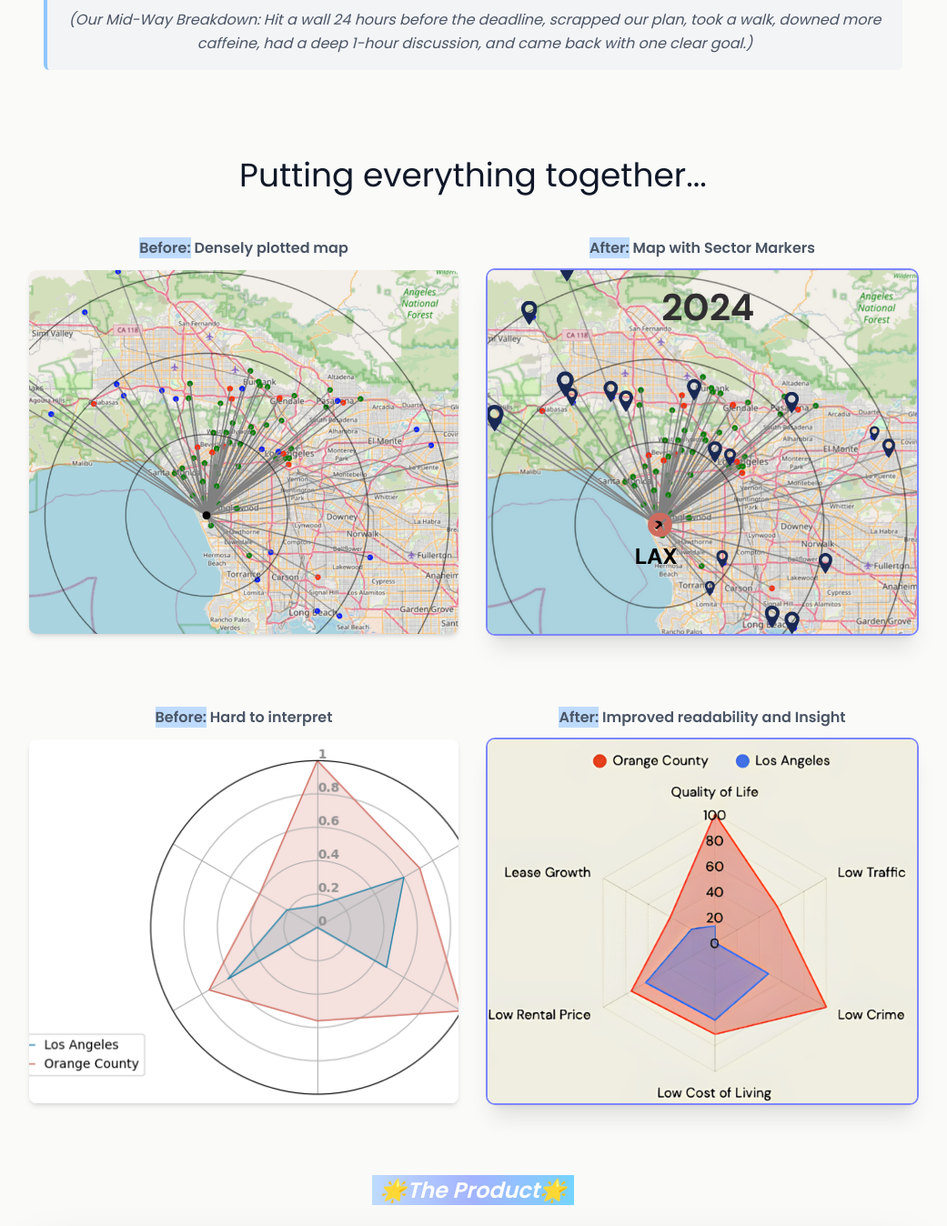
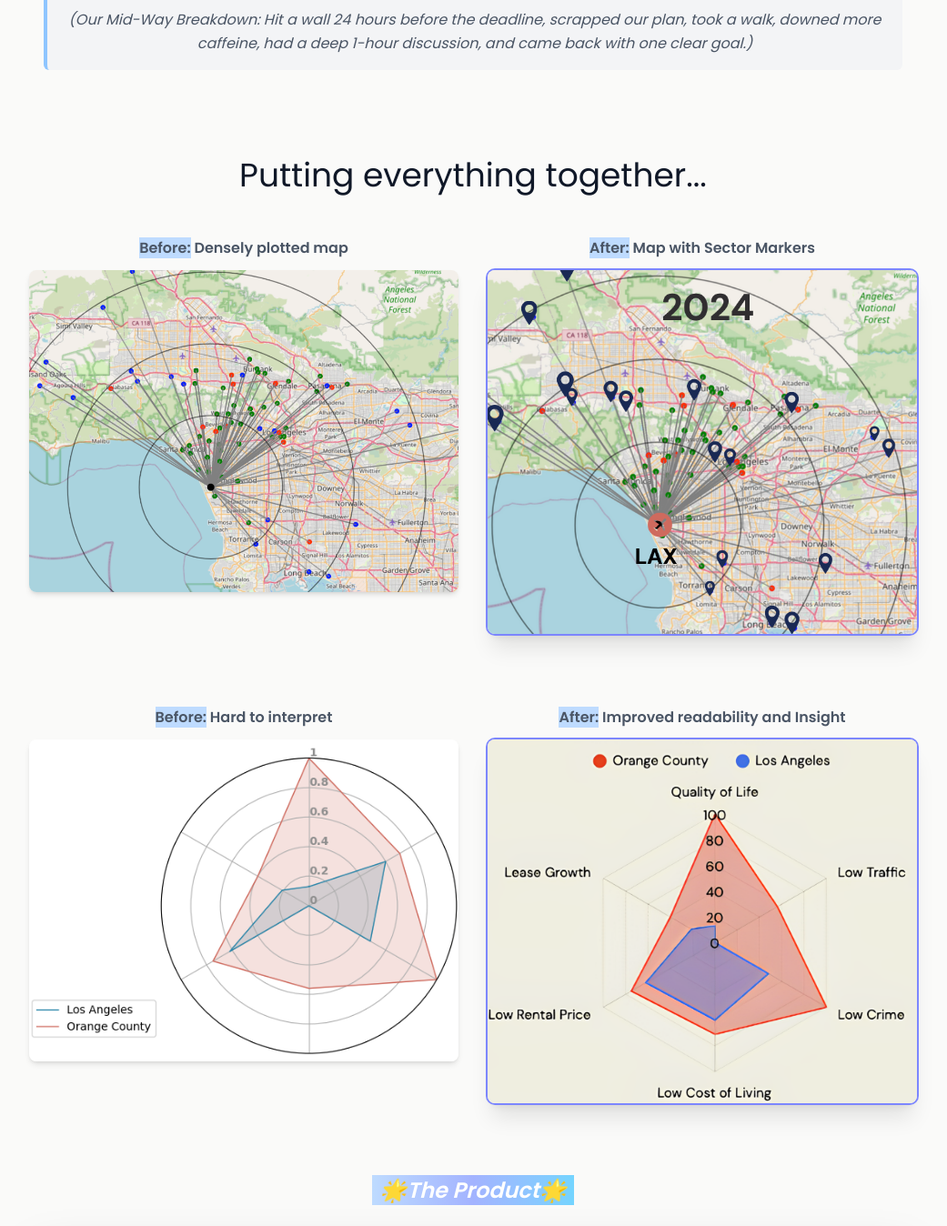
Before and after one commit to yuhanniebin/website, a Next.js app: page /datafest-hackathon in a window 1280 px wide. Shown: the part 1302-2650 px from the top of the page at 91% size, without its empty margins (120-1161 px from the left). Built offline with nearby package versions, Linux system fonts and the light colour scheme.

Commit message:
Edited image

```diff
--- a/pages/datafest-hackathon.js
+++ b/pages/datafest-hackathon.js
@@ -205,7 +205,7 @@ export default function DatafestHackathonPage() {
       alt="Map of lease locations before interactivity"
       width={800}
       height={600}
-      className="rounded-lg shadow-md object-cover w-full h-[400px] object-contain"
+      className="rounded-lg shadow-md object-cover w-full aspect-[4/3] object-contain"
     />
   </div>
 
@@ -237,7 +237,7 @@ export default function DatafestHackathonPage() {
       alt="Basic radar chart comparing LA and OC"
       width={800}
       height={600}
-      className="rounded-lg shadow-md object-cover w-full h-[400px] object-contain"
+      className="rounded-lg shadow-md object-cover w-full aspect-[4/3] object-contain"
     />
   </div>
 
```
